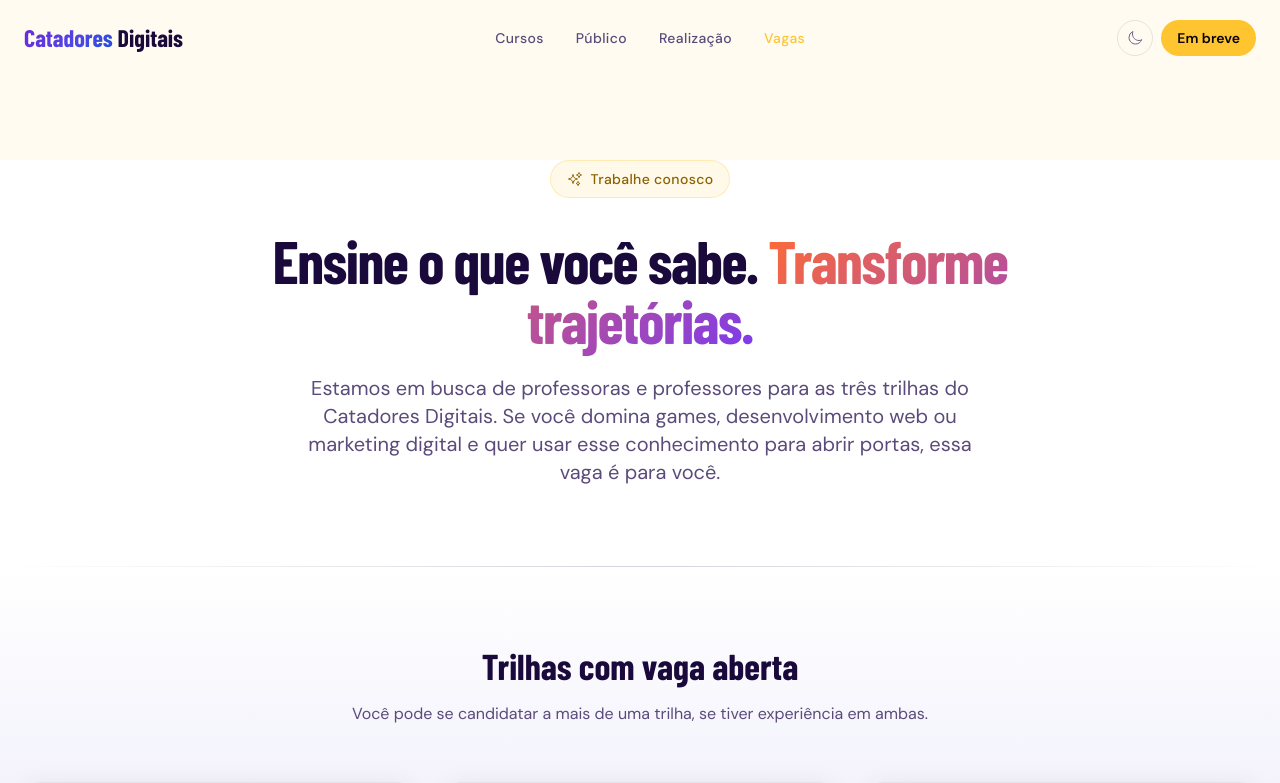
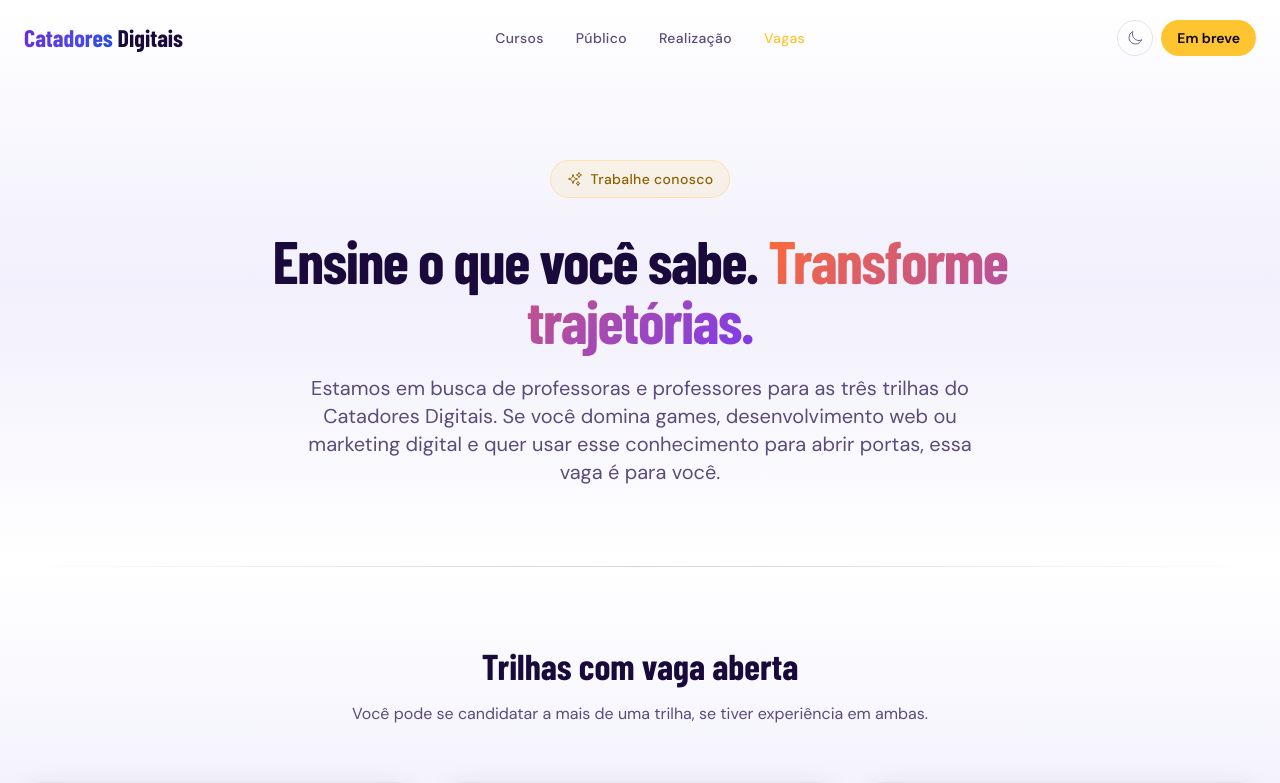
Before and after one commit to heliosalesjr/catadoresDigitais, a React (Vite) app in the folder landing/: page /vagas in a window 1280 px wide. Shown: the top 783 px of the page. Built offline with nearby package versions, Linux system fonts and the light colour scheme; a web font is replaced by a local one.

Commit message:
hero design fixes

```diff
--- a/landing/src/pages/Vagas.tsx
+++ b/landing/src/pages/Vagas.tsx
@@ -108,23 +108,13 @@
   }, []);
 
   return (
-    <main className="pt-32 md:pt-40">
+    <main>
       {/* Header */}
-      <section ref={headerRef} className="relative pb-16 md:pb-20 overflow-hidden">
+      <section ref={headerRef} className="relative pt-32 pb-16 md:pt-40 md:pb-20 overflow-hidden">
         <div
           className="absolute inset-0 transition-colors duration-500"
-          style={{
-            background: isDark
-              ? 'linear-gradient(135deg, #06030F 0%, #0F0A1E 40%, #1A0A3C 100%)'
-              : '#FFFFFF',
-          }}
+          style={{ background: isDark ? 'linear-gradient(to bottom, #06030F, #0F0A1E, #06030F)' : 'linear-gradient(to bottom, #FFFFFF, #F1F0FC, #FFFFFF)' }}
         />
-        {isDark && (
-          <div
-            className="absolute top-0 left-1/2 -translate-x-1/2 w-[600px] h-[600px] rounded-full blur-[120px] pointer-events-none"
-            style={{ background: 'rgba(255,197,48,0.05)' }}
-          />
-        )}
 
         <div className="relative z-10 max-w-4xl mx-auto px-6 text-center">
           <motion.div
```
